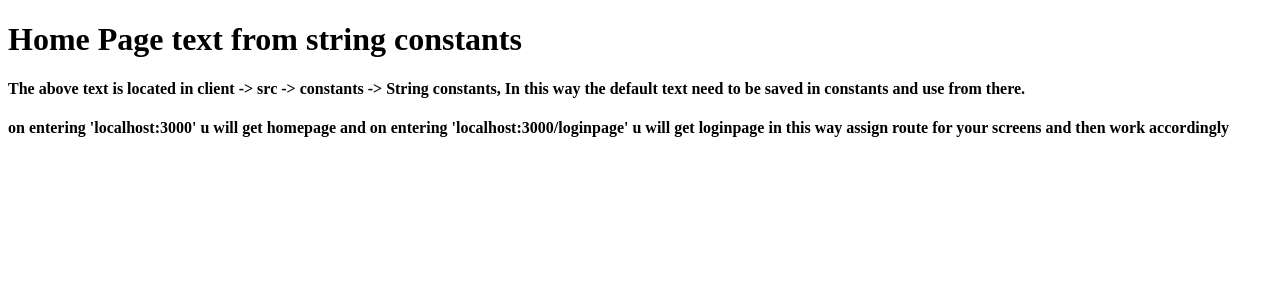
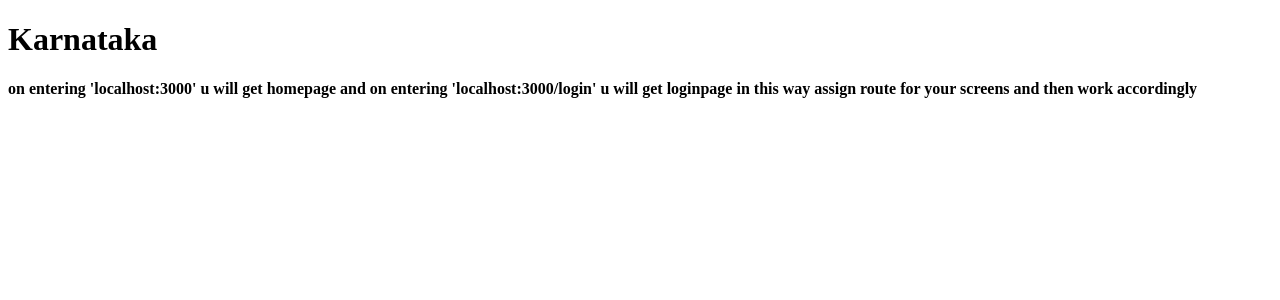
Before and after one commit to VOID0304/voidTravels, a React (Create React App) app in the folder client/: page /stateTourism in a window 1280 px wide. Before the commit this address led to /. Shown: the top 300 px of the page. Built offline with nearby package versions, Linux system fonts and the light colour scheme.

Commit message:
i didnt do this code

```diff
--- a/client/src/App.jsx
+++ b/client/src/App.jsx
@@ -3,6 +3,7 @@ import {Route, Routes, Navigate} from "react-router-dom";
 import SignIn from "./screens/login/signIn";
 import HomePage from "./screens/homepage/home";
 import StringConstants from "./constants/string_constants";
+import StateTourism from "./screens/StateTourism/stateTourism";
 
 const App=()=> {
   return (
@@ -11,6 +12,7 @@ const App=()=> {
         <Route path="/" Component={HomePage}/>
         <Route path="/login" Component={SignIn}/>
         <Route path="*" element={<Navigate replace to={"/"}/>} />
+        <Route path="/stateTourism" Component={StateTourism}/>
       </Routes>
       <h4>{StringConstants.description_routes}</h4>
     </>
--- a/client/src/constants/string_constants.jsx
+++ b/client/src/constants/string_constants.jsx
@@ -2,7 +2,9 @@ class StringConstants{
     static homeHeading = "Home Page text from string constants";
     static loginHeading = "Login Page heading text from string constants";
     static description = "The above text is located in client -> src -> constants -> String constants, In this way the default text need to be saved in constants and use from there.";
-    static description_routes = " on entering 'localhost:3000' u will get homepage and on entering 'localhost:3000/loginpage' u will get loginpage in this way assign route for your screens and then work accordingly"
+    static description_routes = " on entering 'localhost:3000' u will get homepage and on entering 'localhost:3000/login' u will get loginpage in this way assign route for your screens and then work accordingly";
+    static stateHeading = "Karnataka";
+
 }
 
 export default StringConstants;
--- /dev/null
+++ b/client/src/index.css
@@ -0,0 +1,7 @@
+:root{
+    --pink: #123658
+}
+
+.state{
+    color: var(--pink);
+}
--- a/client/src/index.js
+++ b/client/src/index.js
@@ -2,6 +2,7 @@ import React from 'react';
 import ReactDOM from 'react-dom/client';
 import App from './App';
 import { BrowserRouter } from "react-router-dom";
+import "./index.css"
 
 const root = ReactDOM.createRoot(document.getElementById('root'));
 root.render(
--- /dev/null
+++ b/client/src/screens/StateTourism/stateTourism.jsx
@@ -0,0 +1,12 @@
+import React from "react";
+import StringConstants from "../../constants/string_constants";
+
+const StateTourism=()=>{
+    return(
+        <div>
+            <h1>{StringConstants.stateHeading}</h1>
+        </div>
+    );
+}
+
+export default StateTourism;
--- a/client/src/screens/homepage/home.jsx
+++ b/client/src/screens/homepage/home.jsx
@@ -5,11 +5,14 @@ const HomePage = () =>{
     return(
         <>
         <div>
-            <h1>{StringConstants.homeHeading}</h1>
+
+            <h1 className="state">{StringConstants.homeHeading}</h1>
             <h4>{StringConstants.description}</h4>
         </div>
         </>
     );
 }
 
+
+
 export default HomePage;
```
